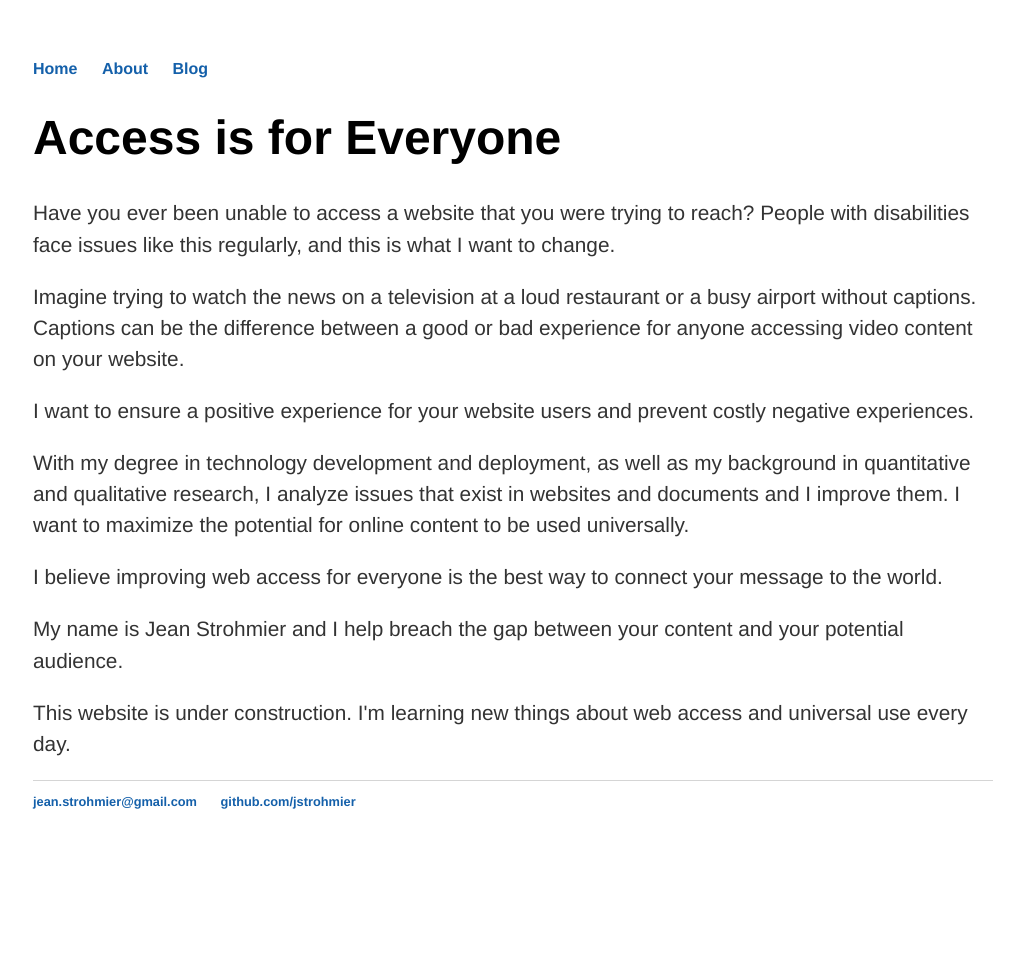
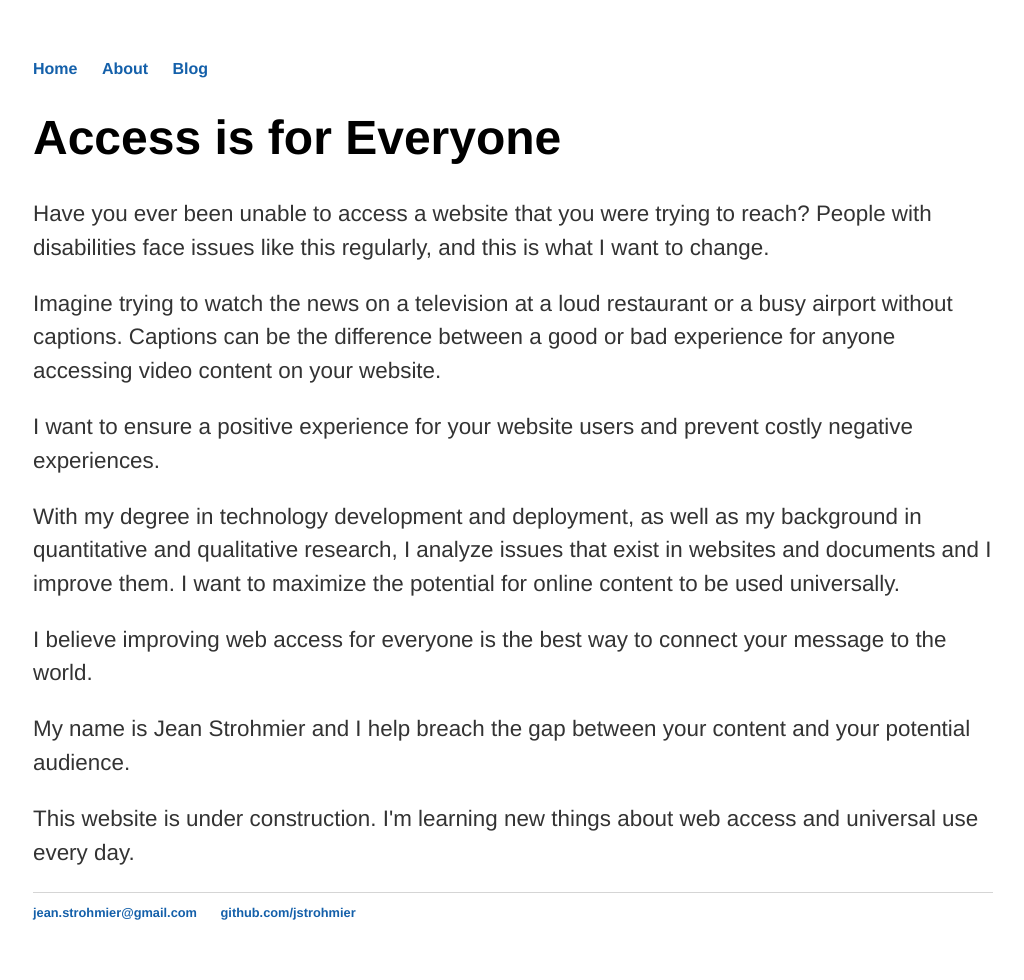
Before and after one commit to JStrohmier/jstrohmier.github.io, a Jekyll site: the page built from index.html, in a window 1280 px wide. Shown: the whole page, without its empty margins (127-1151 px from the left). Built offline with Jekyll 4.4.1, drawn with Linux system fonts in a browser that asks for light colours; before the commit the page ends 900 px from its top, so only the background shows below that.

Commit message:
Update main.css

```diff
--- a/css/main.css
+++ b/css/main.css
@@ -11,7 +11,7 @@ a:hover, ul li a:hover {
 h1 {
     font-size: 3em;}
 p {
-    font-size: 1.3em;line-height: 1.5em;color: #333;}
+    font-size: 1.4em;line-height: 1.5em;color: #333;}
 footer {
     border-top: 1px solid #d5d5d5;font-size: .8em;}
 ul.posts {
```
